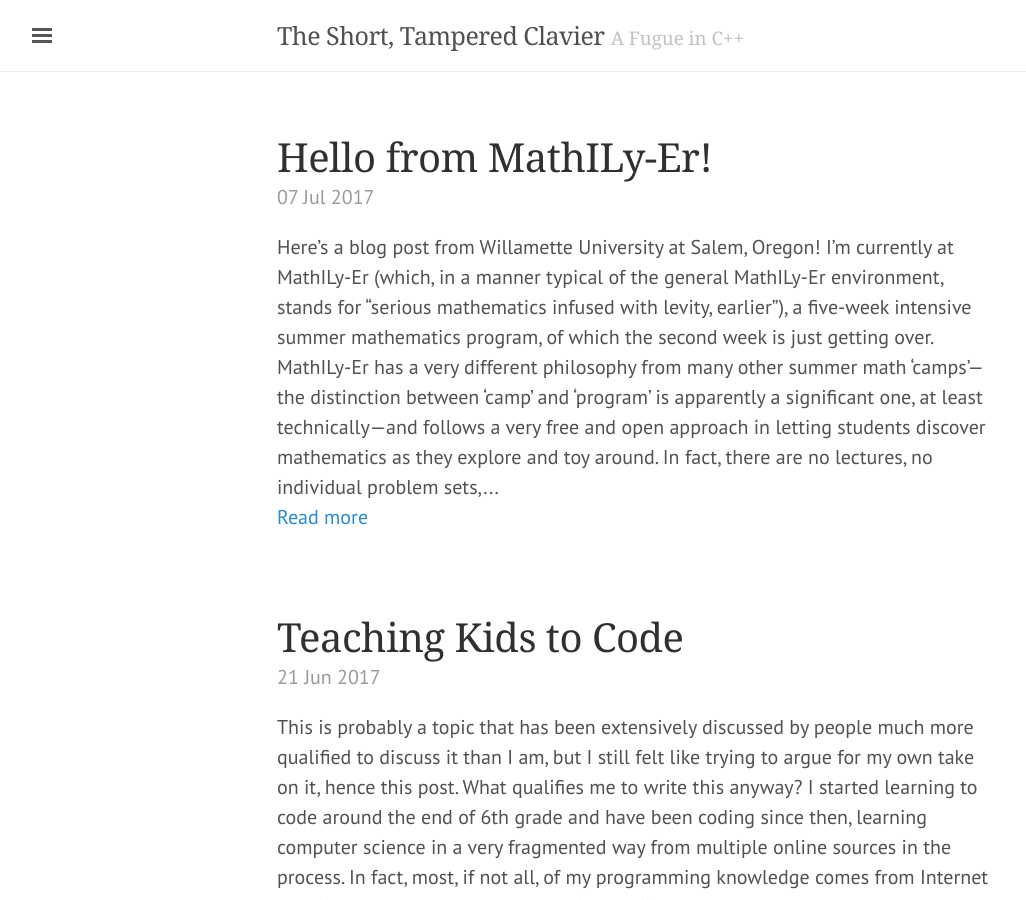
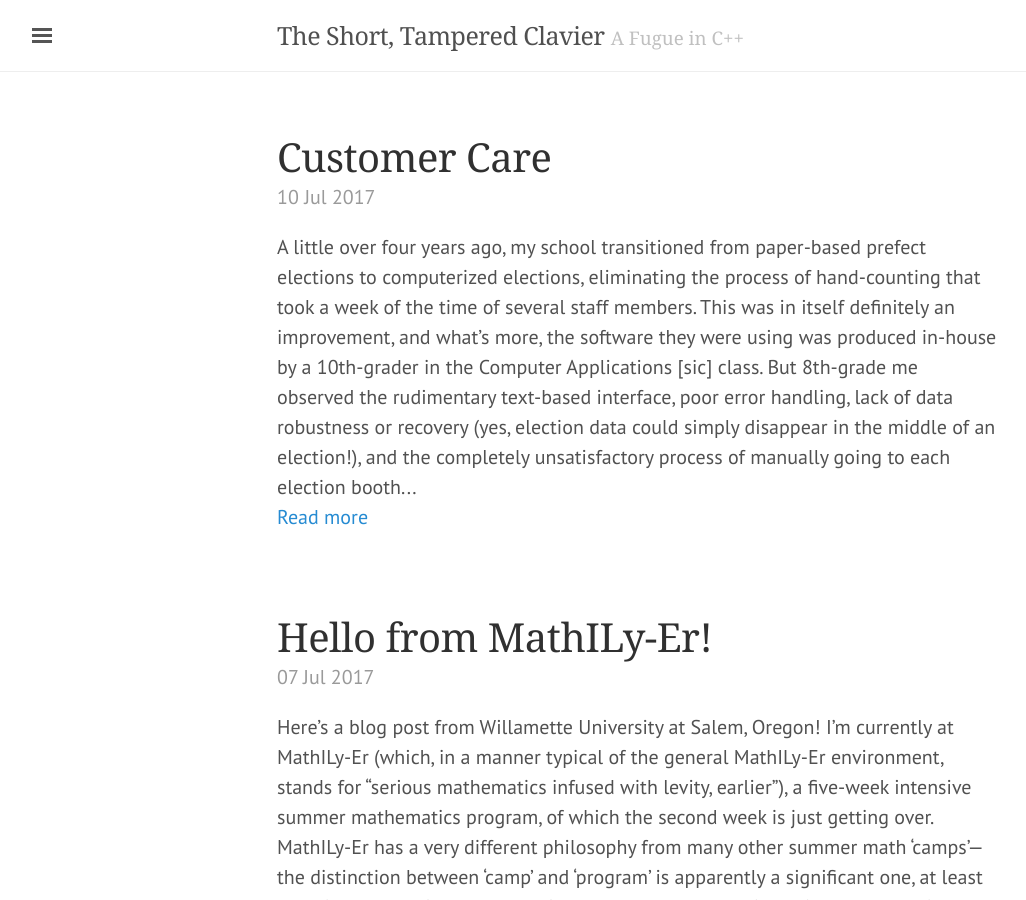
Before and after one commit to theshorttamperedclavier/theshorttamperedclavier.github.io, a Jekyll site: the page built from index.html, in a window 1280 px wide and 900 px high. Shown: the whole window, without its empty margins (3-1029 px from the left). Built offline with Jekyll 4.4.1, drawn with Linux system fonts in a browser that asks for light colours; nearby versions of some CDN libraries; some web fonts are replaced; the list of posts is cut into pages by our own code.

Commit message:
Post "Customer Care"

```diff
--- a/_drafts/2017-07-10-customer-care.md
+++ b/_posts/2017-07-10-customer-care.md
@@ -15,10 +15,10 @@ process of manually going to each election booth and collecting the results to
 add them up; surely this could be improved. 8th-grade me took a look at the
 code.
 
-What a mess. 2000 LOC for a text-based standalone Java application? Why did the
-guy have to *copy and paste several blocks of code*? Not to mention terrible
-formatting and programming practices, like *hard-coding the candidate names* in
-the program.
+What a mess. 2000 lines of code for a text-based standalone Java application?
+Why did the guy have to *copy and paste several blocks of code*? Not to mention
+terrible formatting and programming practices, like *hard-coding the candidate
+names* in the program.
 ([Like I said before]({{ site.baseurl }}{% post_url 2017-06-21-teach-kids-code %}),
 this was definitely not the teacher's fault, but I wonder why they tend to name
 variables things like <code>int a</code>---maybe because that's how math
@@ -26,11 +26,12 @@ variables are named?) Anyway, I realized things could be much better, and I
 wrote [VoteCounter](https://gitlab.com/shardul.chiplunkar/vote-counter/) over
 the summer: a decent-looking Java application with a GUI, operating over the
 network with a server reliably recording results and taking care of client
-connections/failures on the fly. Specifying arbitrary offices and candidates was
-as easy as editing an XML file and you could add logos and nominee symbols and
-whatnot as required. Everything was under the GPLv3 and the sources (under 1500
-LOC, by the way, excluding an XML parser library and a command-line argument
-library) were pretty well-documented; a satisfactory project on the whole.
+connections/failures on the fly. Specifying arbitrary offices and candidates
+was as easy as editing an XML file and you could add logos and nominee symbols
+and whatnot as required. Everything was under the GPLv3 and the sources (under
+1500 lines of code, by the way, excluding an XML parser library and a
+command-line argument library) were pretty well-documented; a satisfactory
+project on the whole.
 
 It worked well in my school the next year and is being used every year since,
 including just a month ago. And after the first two years, a school my aunt
```
